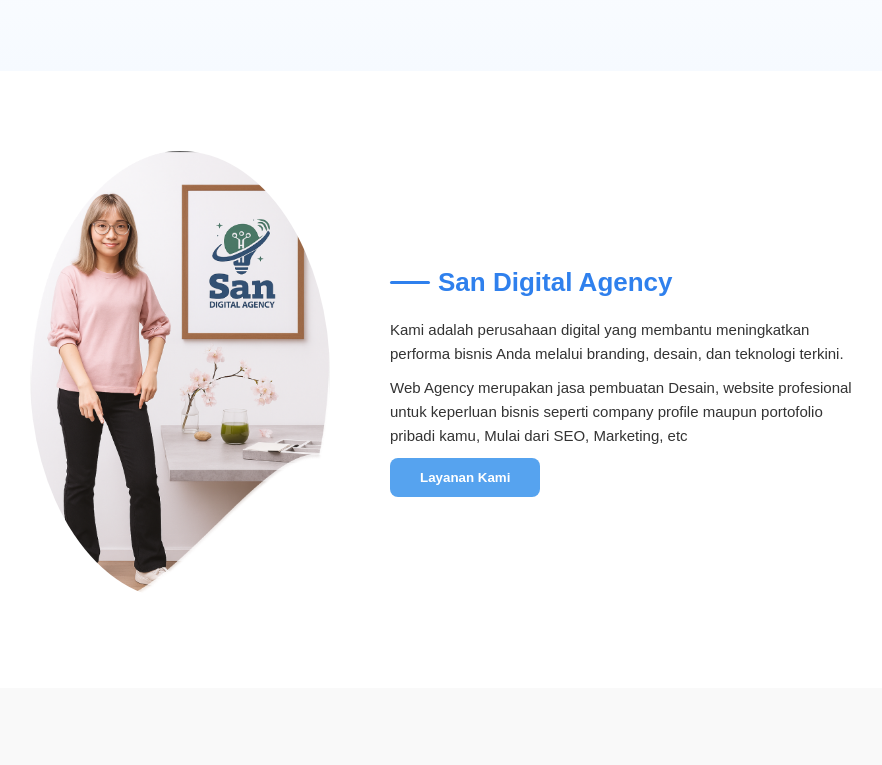
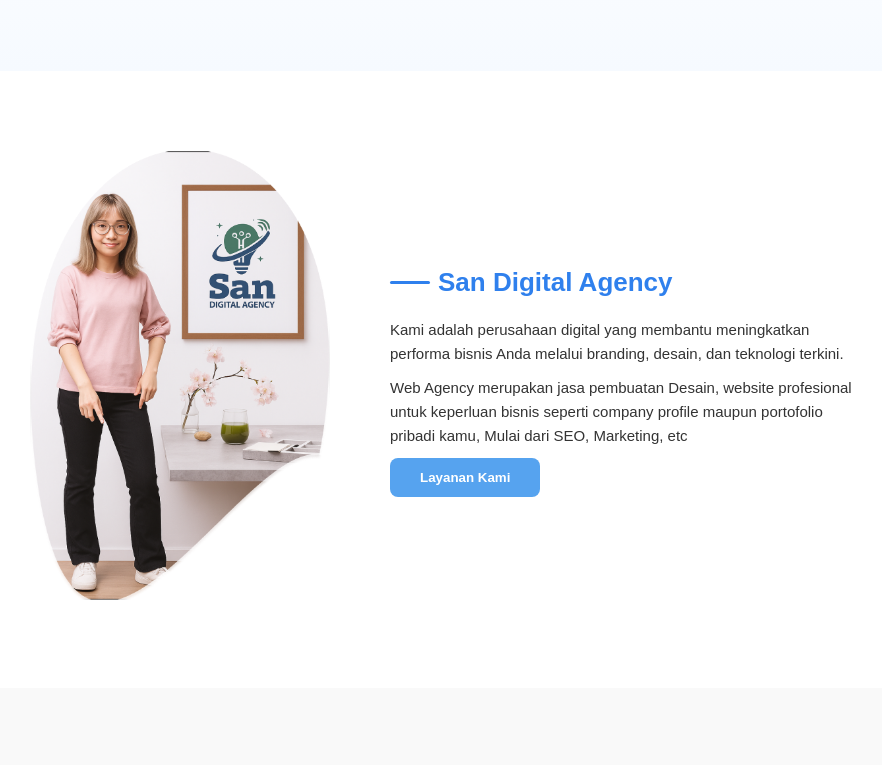
Before and after one commit to FebrianyRenata02/San-Digital-Academy, a website: page index.html in a window 1280 px wide. Shown: the part 627-1392 px from the top of the page, without its empty margins (190-1072 px from the left). Drawn offline with Linux system fonts and the light colour scheme.

Commit message:
Update style.css

```diff
--- a/style.css
+++ b/style.css
@@ -172,7 +172,6 @@ body {
 .about-left img {
   width: 300px;
   height: auto;
-  border-radius: 50% 50% 0 50%;
   object-fit: cover;
 }
 
```
